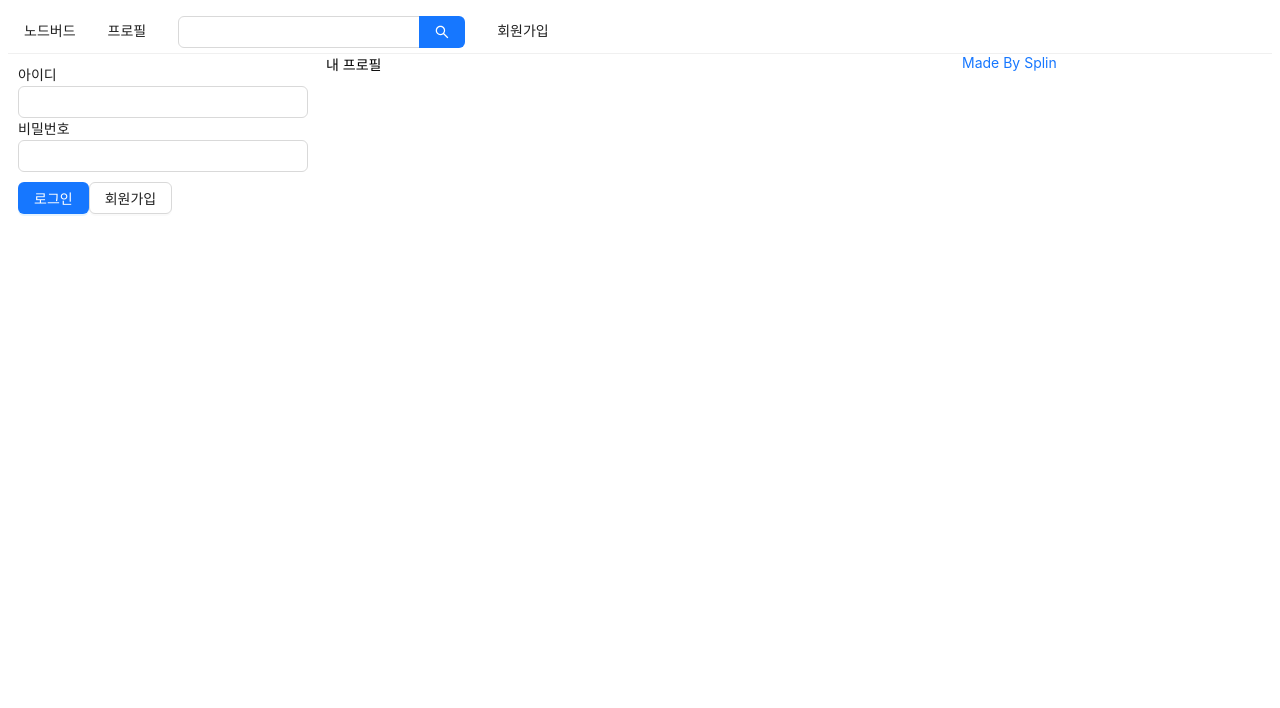
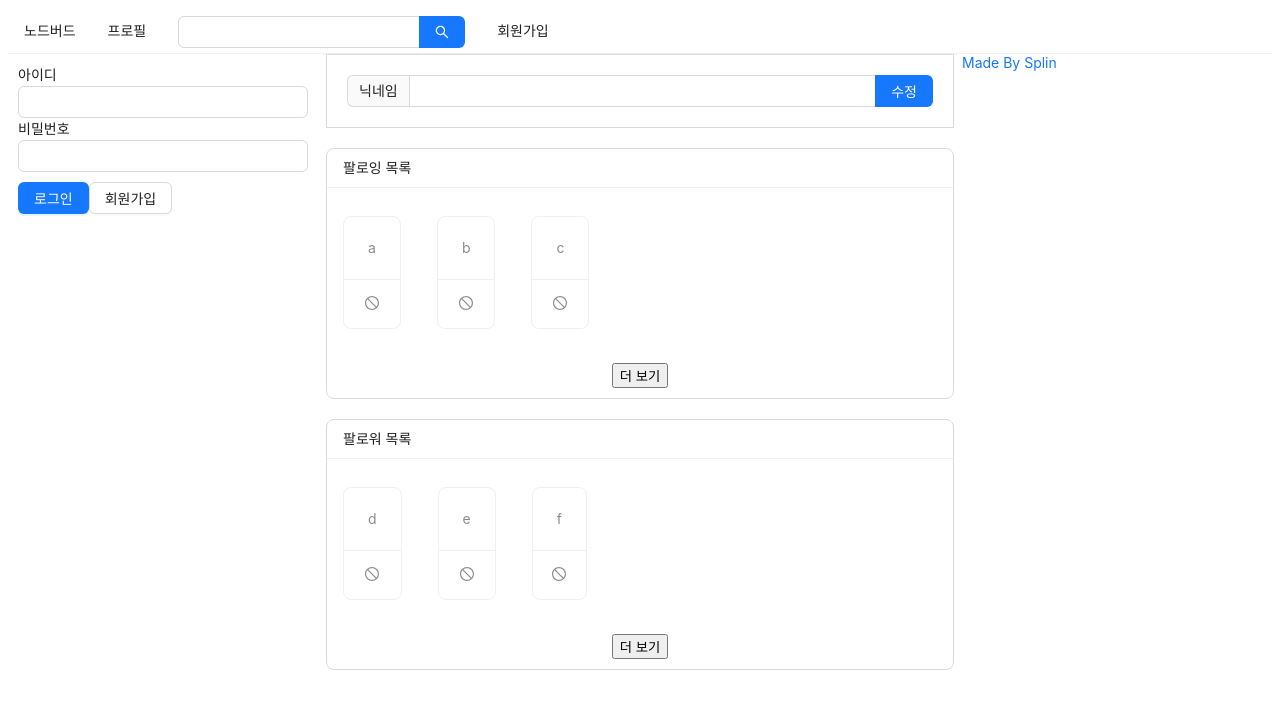
Before and after one commit to dev-splin/react-nodebird, a Next.js app in the folder front/: page /profile in a window 1280 px wide. Shown: the top 708 px of the page. Built offline with nearby package versions, Linux system fonts and the light colour scheme.

Commit message:
ADD : 화면만들기 - 프로필 페이지 만들기

```diff
--- /dev/null
+++ b/front/components/FollowList.js
@@ -0,0 +1,32 @@
+import React from 'react';
+import {Card, List} from "antd";
+import {StopOutlined} from "@ant-design/icons";
+import PropTypes from "prop-types";
+
+const FollowList = ({header, data}) => {
+  return (
+    <List
+      style={{marginBottom: 20}}
+      grid={{ gutter: 4, xs: 2, md: 3 }}
+      size="small"
+      header={<div>{header}</div>}
+      loadMore={<div style={{ textAlign: 'center', margin: '10px 0'}}><button>더 보기</button></div>}
+      bordered
+      dataSource={data}
+      renderItem={(item) => (
+        <List.Item style={{marginTop: 20}}>
+          <Card actions={[<StopOutlined key="stop"/>]}>
+            <Card.Meta description={item.nickname}/>
+          </Card>
+        </List.Item>
+      )}
+    />
+  );
+};
+
+FollowList.prototype = {
+  header: PropTypes.string.isRequired,
+  data: PropTypes.array.isRequired,
+}
+
+export default FollowList;
--- a/front/components/LoginForm.js
+++ b/front/components/LoginForm.js
@@ -53,6 +53,7 @@
         />
       </div>
       <ButtonWrapper>
+        <Link href="/profile">
           <Button
             type="primary"
             htmlType="submit"
@@ -60,6 +61,7 @@
           >
             로그인
           </Button>
+        </Link>
         <Link href="/signup">
           <a><Button>회원가입</Button></a>
         </Link>
--- /dev/null
+++ b/front/components/NickNameEditForm.js
@@ -0,0 +1,24 @@
+import React from 'react';
+import PropTypes from 'prop-types';
+import {Form, Input} from "antd";
+import styled from "styled-components";
+
+const FormWrapper = styled(Form)`
+  margin-bottom: 20px;
+  border: 1px solid #d9d9d9;
+  padding: 20px;
+`;
+
+const NickNameEditForm = props => {
+  return (
+    <FormWrapper>
+      <Input.Search addonBefore="닉네임" enterButton="수정"/>
+    </FormWrapper>
+  );
+};
+
+NickNameEditForm.propTypes = {
+
+};
+
+export default NickNameEditForm;
--- a/front/pages/profile.js
+++ b/front/pages/profile.js
@@ -1,13 +1,22 @@
 import AppLayout from "../components/AppLayout";
 import Head from "next/head";
+import NickNameEditForm from "../components/NickNameEditForm";
+import FollowList from "../components/FollowList";
 
 const Profile = () => {
+  const followingList = [{nickname: 'a'}, {nickname: 'b'}, {nickname: 'c'}];
+  const followerList = [{nickname: 'd'}, {nickname: 'e'}, {nickname: 'f'}];
+
   return (
     <>
       <Head>
         <title>내 프로필 | NodeBird</title>
       </Head>
-      <AppLayout>내 프로필</AppLayout>
+      <AppLayout>
+        <NickNameEditForm/>
+        <FollowList header="팔로잉 목록" data={followingList}/>
+        <FollowList header="팔로워 목록" data={followerList}/>
+      </AppLayout>
     </>
   )
 };
```
Lines whose indentation alone changed are shown as unchanged.
